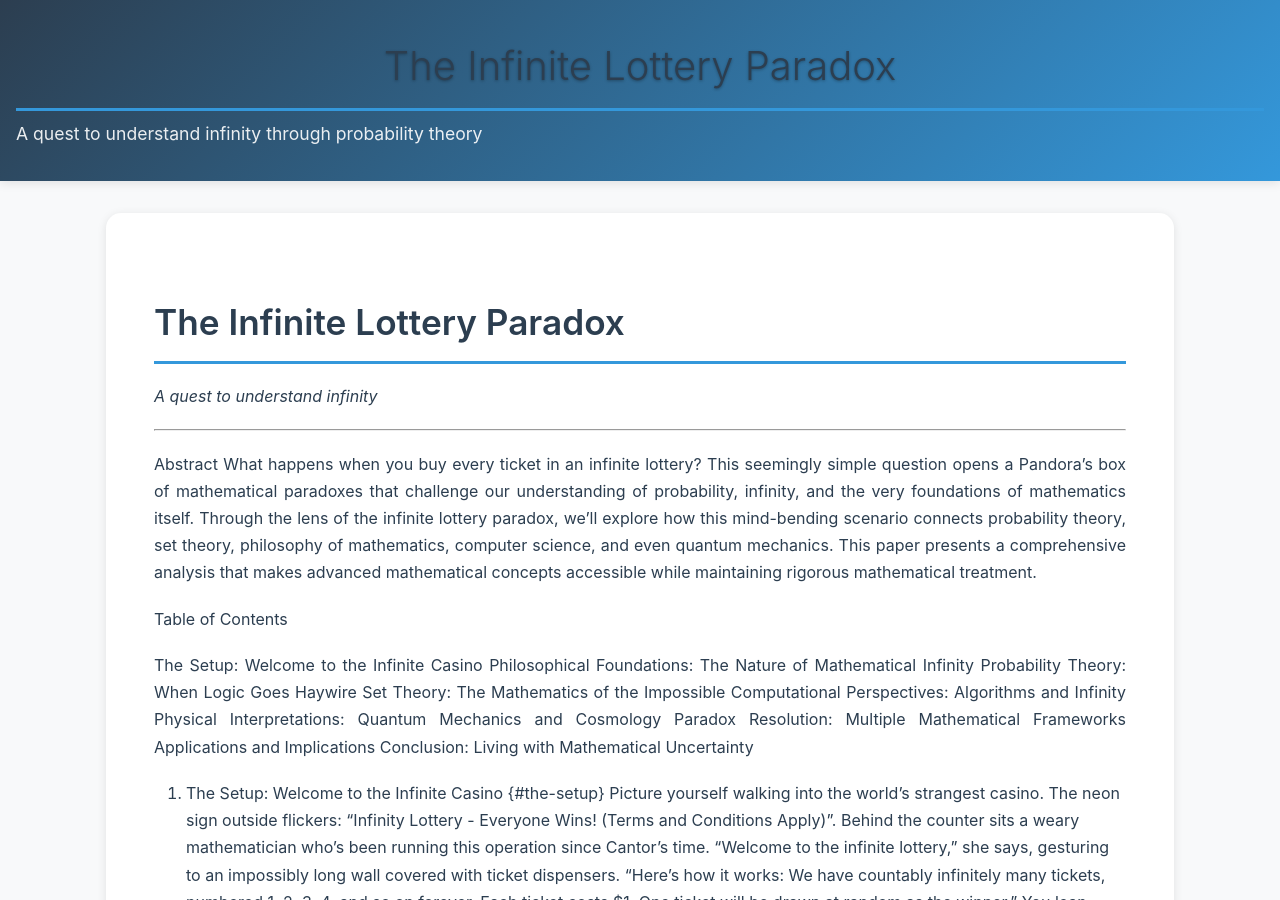
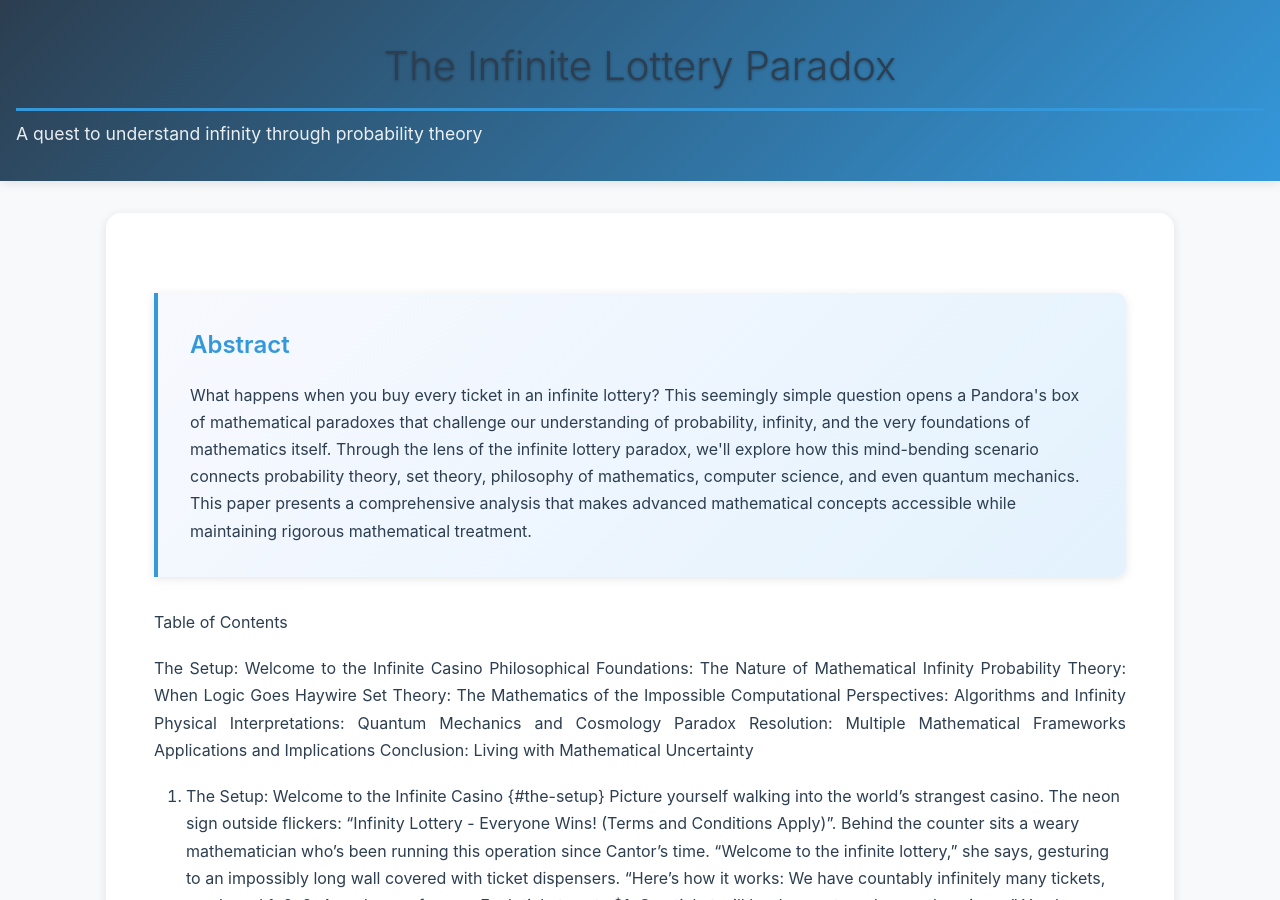
Before and after one commit to 24f2009295/24f2009295.github.io, a Jekyll site: the page built from index.md, in a window 1280 px wide and 900 px high. Built offline with Jekyll 4.4.1, drawn with Linux system fonts in a browser that asks for light colours.

Commit message:
Update index.md

```diff
--- a/index.md
+++ b/index.md
@@ -1,20 +1,13 @@
 ---
 title: "The Infinite Lottery Paradox"
+description: "A quest to understand infinity through probability theory"
+layout: default
 ---
 
-<!-- Load MathJax so equations render on GitHub Pages without a custom layout -->
-<script src="https://polyfill.io/v3/polyfill.min.js?features=es6"></script>
-<script id="MathJax-script" async
-  src="https://cdn.jsdelivr.net/npm/mathjax@3/es5/tex-chtml.js">
-</script>
-
-# The Infinite Lottery Paradox
-*A quest to understand infinity*
-
----
-
-Abstract
+<div class="abstract">
+<h3>Abstract</h3>
 What happens when you buy every ticket in an infinite lottery? This seemingly simple question opens a Pandora's box of mathematical paradoxes that challenge our understanding of probability, infinity, and the very foundations of mathematics itself. Through the lens of the infinite lottery paradox, we'll explore how this mind-bending scenario connects probability theory, set theory, philosophy of mathematics, computer science, and even quantum mechanics. This paper presents a comprehensive analysis that makes advanced mathematical concepts accessible while maintaining rigorous mathematical treatment.
+</div>
 
 Table of Contents
 
```
